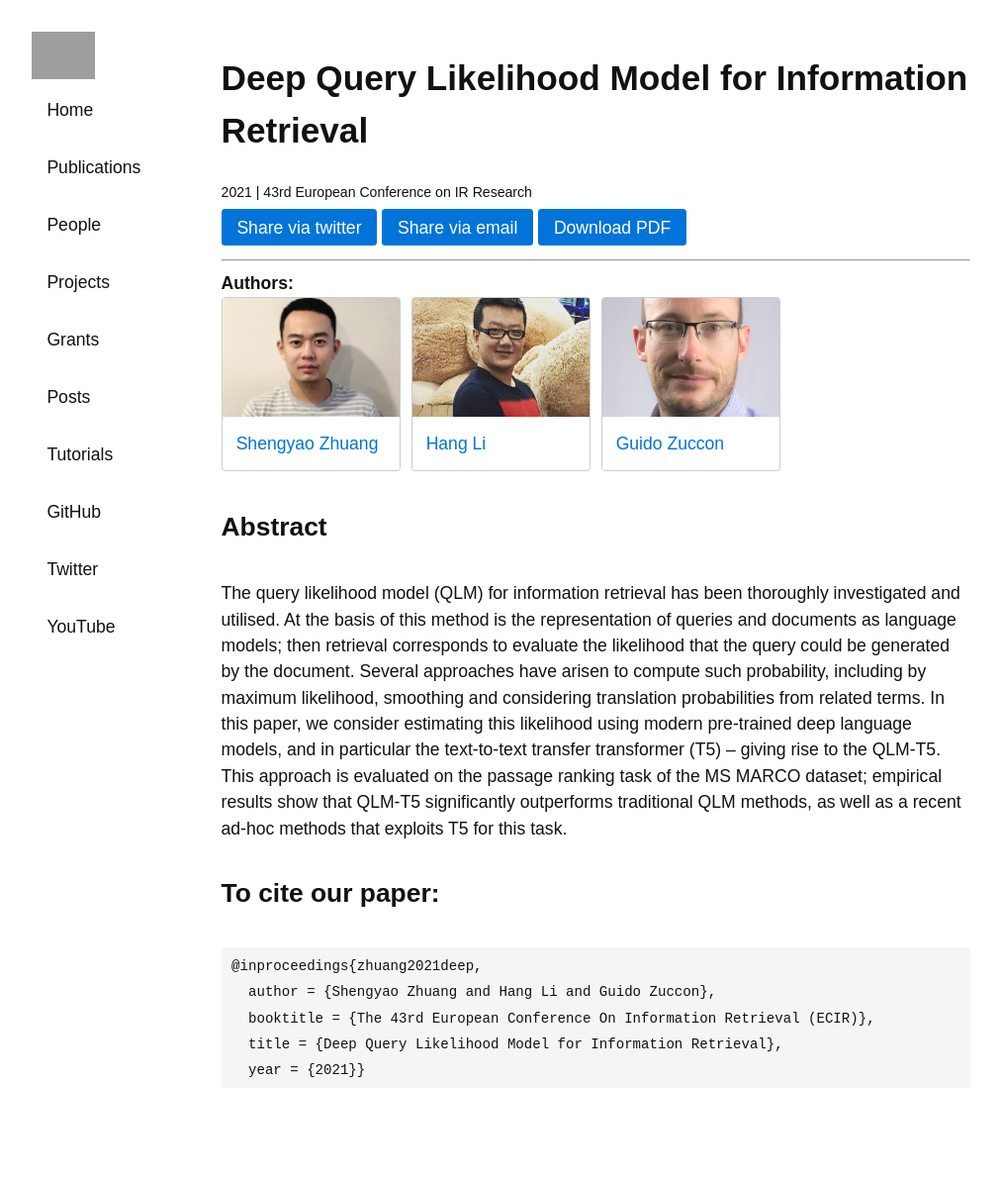
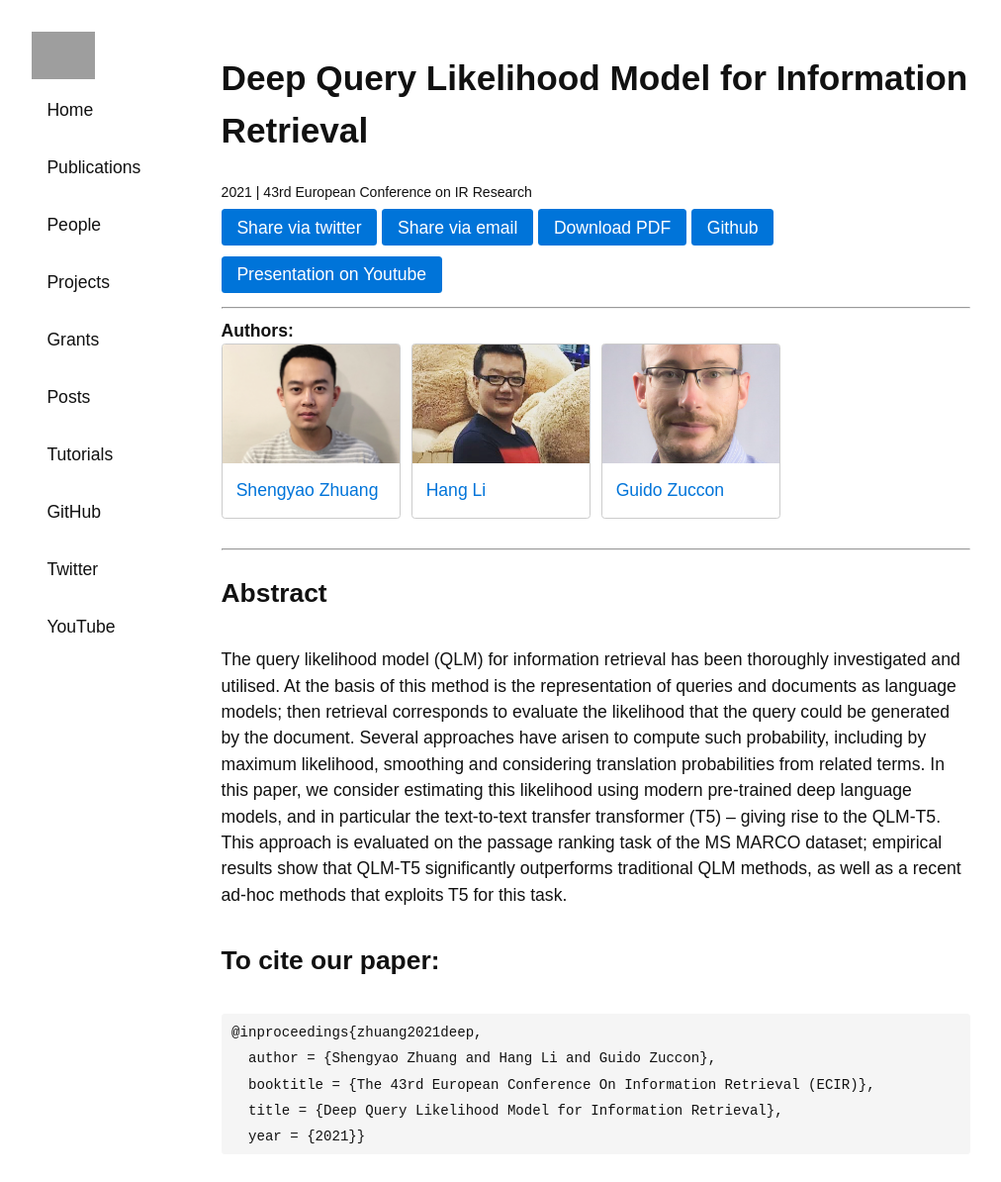
Before and after one commit to ielab/ielab.github.io, a Jekyll site: the page built from _publications/arvin-hang-2021-ECIR-DQLM.md, in a window 1280 px wide. Shown: the whole page at 99% size, without its empty margins (139-1151 px from the left). Built offline with Jekyll 4.4.1, drawn with Linux system fonts in a browser that asks for light colours; before the commit the page ends 1127 px from its top, so only the background shows below that; grey boxes are pictures that could not be loaded.

Commit message:
Update arvin-hang-2021-ECIR-DQLM.md

```diff
--- a/_publications/arvin-hang-2021-ECIR-DQLM.md
+++ b/_publications/arvin-hang-2021-ECIR-DQLM.md
@@ -5,6 +5,12 @@ title: Deep Query Likelihood Model for Information Retrieval
 venue: 43rd European Conference on IR Research
 year: 2021
 pdf: /publications/pdfs/arvin_hang2021DQLM.pdf
+links:
+ - url: https://github.com/ArvinZhuang
+   name: Github
+ - url: https://www.youtube.com/watch?v=oSGbYaC0ur0
+   name: Presentation on Youtube
+---
 ---
 ## Abstract
 
```
